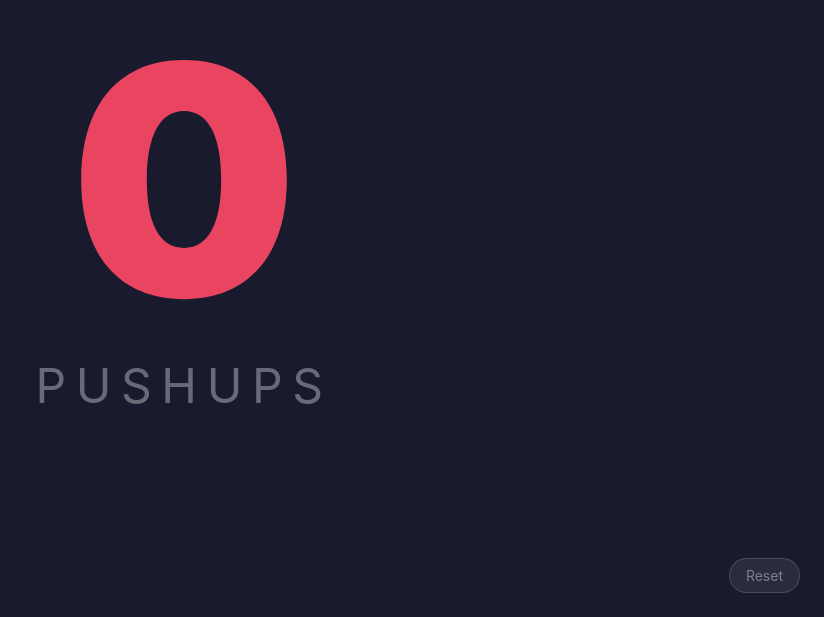
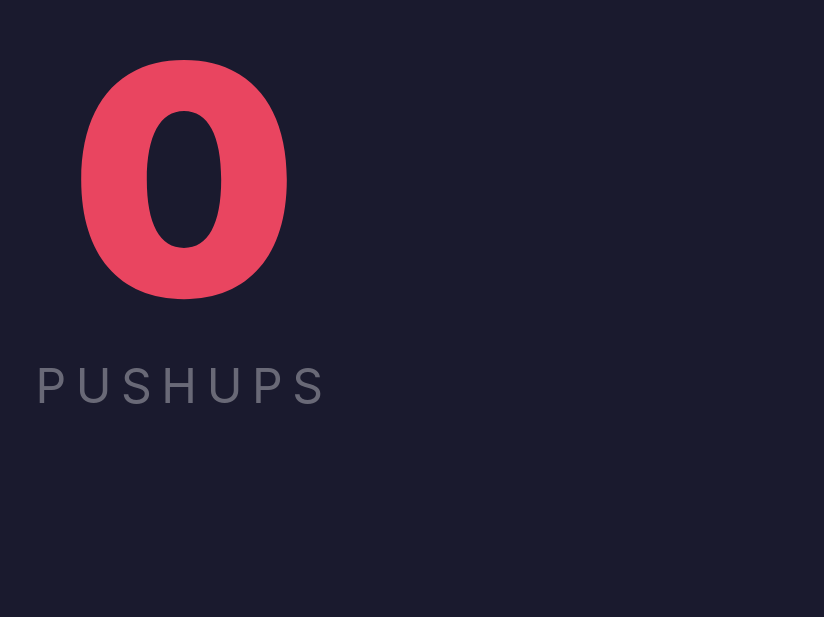
Before and after one commit to dsernst/pushups.dsernst.com, a website: page index.html in a window 1280 px wide. Shown: the part 183-800 px from the top of the page, without its empty margins (456-1280 px from the left). Drawn offline with Linux system fonts and the light colour scheme.

Commit message:
Hide 'Reset' btn

```diff
--- a/index.html
+++ b/index.html
@@ -71,7 +71,7 @@
       <div id="count">0</div>
       <div id="label">pushups</div>
     </div>
-    <button id="reset" onclick="reset(event)">Reset</button>
+    <!-- <button id="reset" onclick="reset(event)">Reset</button> -->
 
     <script>
       let count = 0
```
